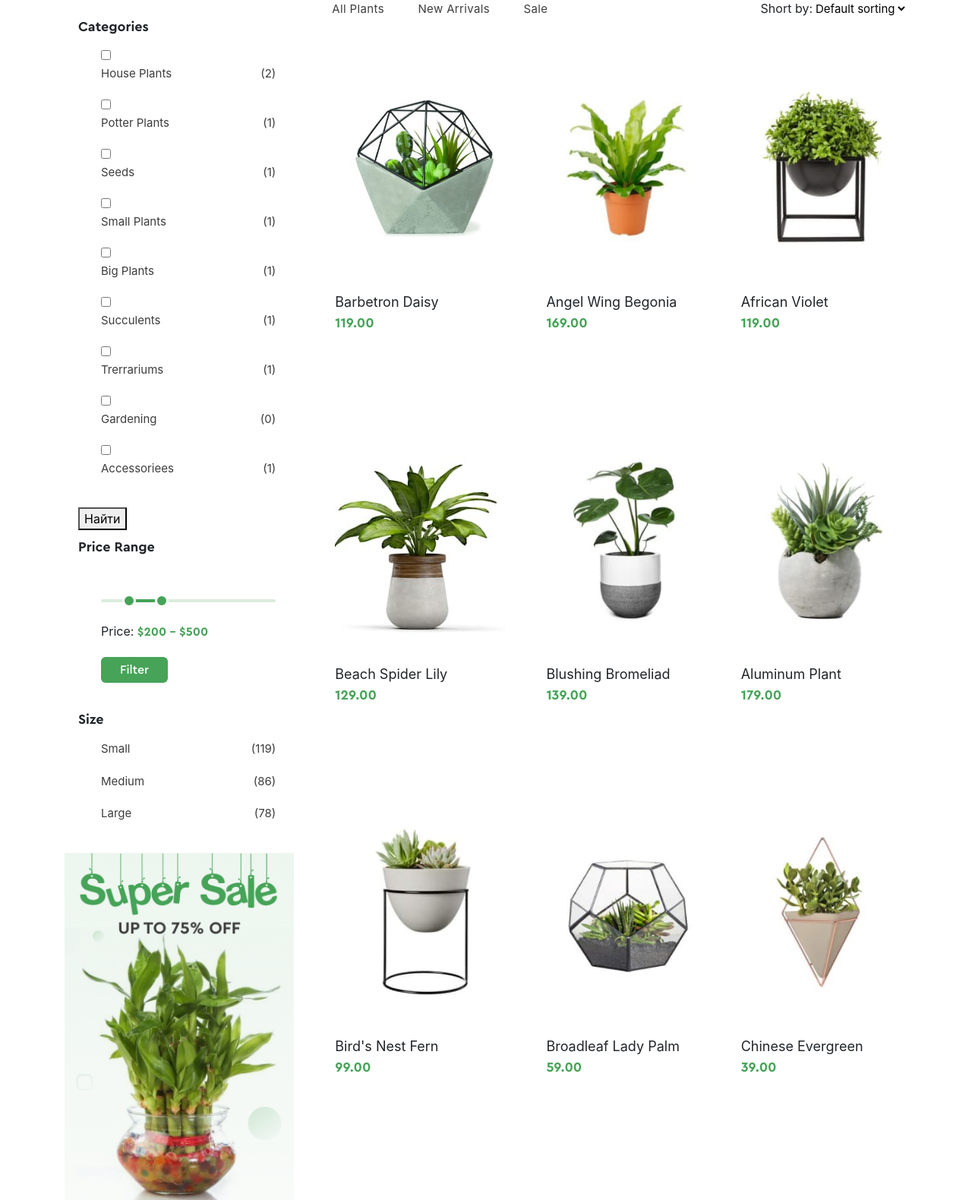
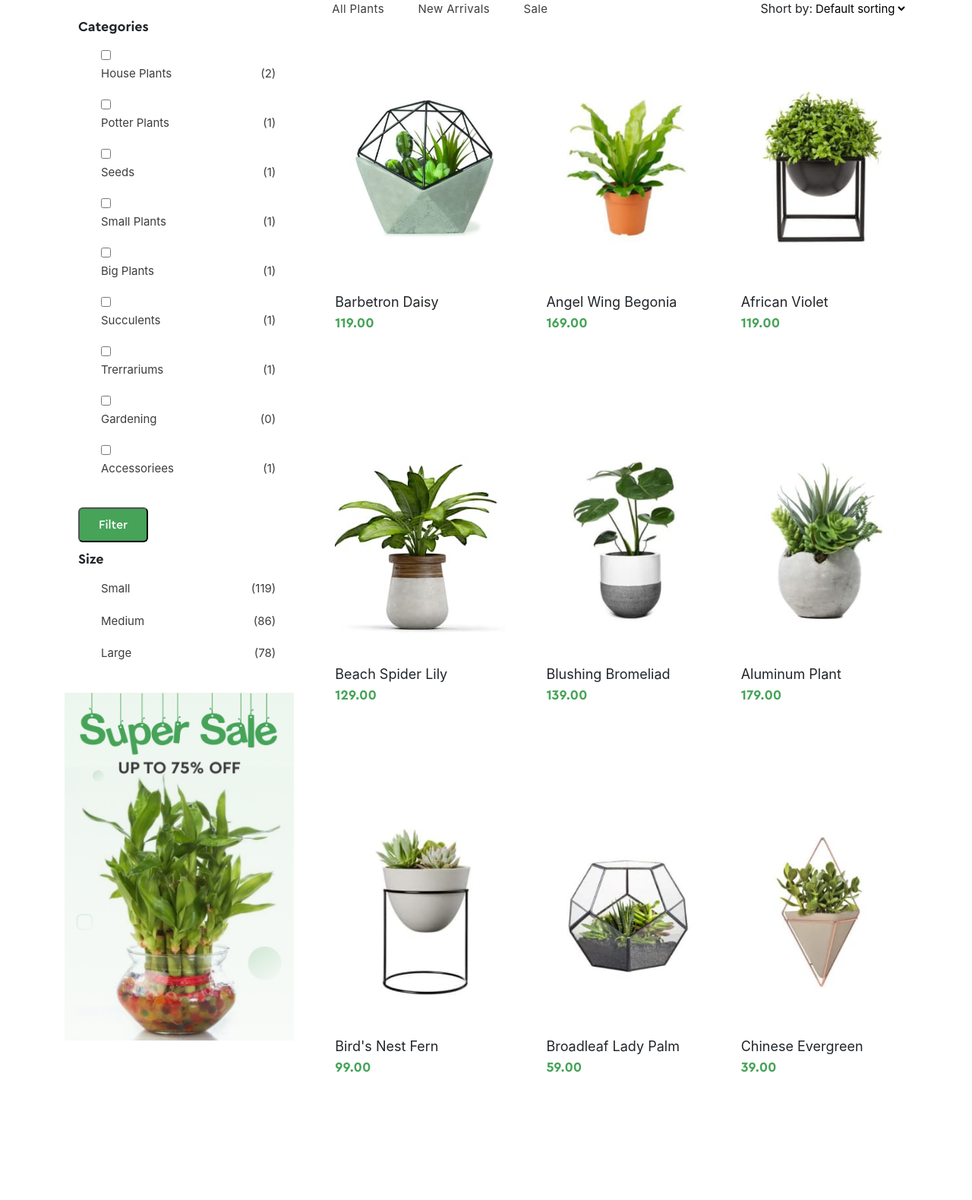
Before and after one commit to Nuradi7/greenshop, a Django app: page / in a window 1280 px wide. Shown: the part 679-2259 px from the top of the page at 76% size. Run offline with Django 3.2, Linux system fonts and the light colour scheme; data comes from the database, SQL or seed files in the repository; both versions use the stored data as it was after the commit; some libraries are stand-ins or nearby versions; some web fonts are replaced.

Commit message:
frist commit

```diff
--- a/store/models.py
+++ b/store/models.py
@@ -32,7 +32,6 @@ class Flowers(models.Model):
 
     def get_absolute_url(self):
         return reverse("flowers_detail", kwargs={"slug": self.url})
-
 
     class Meta:
         verbose_name = 'Растения'
--- a/store/views.py
+++ b/store/views.py
@@ -84,7 +84,8 @@ class AddReview(View):
         if form.is_valid():
             form = form.save(commit=False)
             if request.POST.get("parent", None):
-                form.parent_id = int(request.POST.get("parent"))
+                print(int(request.POST.get("parent")))
+
             form.flowers = flowers
             form.save()
         return redirect(flowers.get_absolute_url())
--- a/templates/store/flowers_list.html
+++ b/templates/store/flowers_list.html
@@ -66,17 +66,20 @@
                                             </li>
                                     {% endfor %}
                                     </ul>
-                                    <button type="submit">Найти</button>
+                                    <button href="#" class="filter-bar__button button">Filter</button>
+
+                                    <!-- <button  type="submit" class="filter-bar__button button">Filter</button> -->
+                                    <!-- <a href="#" class="filter-bar__button button">Filter</a> -->
                                 </div>
 
-                                <div class="filter-bar__category">
+                                <!-- <div class="filter-bar__category">
                                     <h3 class="filter-bar__title">Price Range</h3>
                                     <div class="filter-bar__slider">
                                             <input type="text" class="filter-bar__range-slider">
                                         <p class="filter-bar__price">Price: <span class="filter-bar__price-highlight highlight">$200 - $500</span></p>
-                                        <a href="#" class="filter-bar__button button">Filter</a>
+                                        <button href="#" class="filter-bar__button button">Filter</button>
                                     </div>
-                                </div>
+                                </div> -->
                                 <div class="filter-bar__category">
                                     <h3 class="filter-bar__title">Size</h3>
                                     <ul class="filter-bar__list">
```
Also changed, not shown: db.sqlite3.
